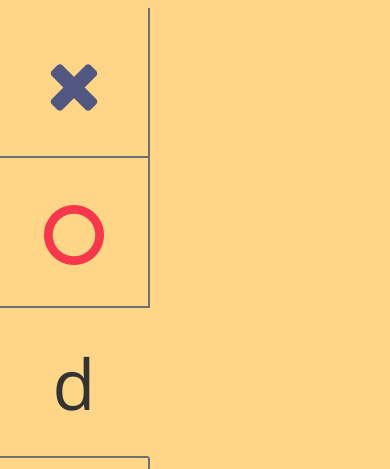
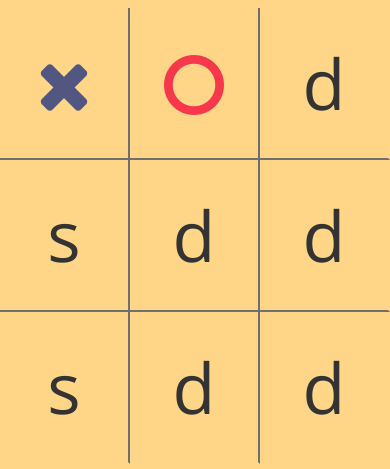
Before and after one commit to elvongray/tic-tac-toe, a React app: page / in a window 390 px wide. Shown: the part 97-566 px from the top of the page. Built offline with nearby package versions, Linux system fonts and the light colour scheme.

Commit message:
complete the game page design amd make it responsive

```diff
--- a/app/components/GamePage.js
+++ b/app/components/GamePage.js
@@ -6,29 +6,33 @@ export default class GamePage extends Component {
 
   render() {
     return (
-      <div className="container">
+      <div className="container-fluid">
         <div className="row">
            <div className="header">
              <h1>Tic Tac Toe</h1>
            </div>
         </div>
         <div className="row">
-           <div className="col-md-6 col-md-offset-4 tictac-container">
+          <div className="col-md-6 col-md-offset-3 col-sm-6 col-sm-offset-3 col-xs-12 tictac-container">
             <div className="row">
-               <div className="col-md-3 cell"><i className="fa fa-times font-times"></i></div>
-               <div className="col-md-3 cell"><i className="fa fa-circle-o font-circle"></i></div>
-               <div className="col-md-3 cell cell-right">d</div>
-               <div className="col-md-3 cell">s</div>
-               <div className="col-md-3 cell">d</div>
-               <div className="col-md-3 cell cell-right">d</div>
-               <div className="col-md-3 cell cell-bottom">s</div>
-               <div className="col-md-3 cell cell-bottom">d</div>
-               <div className="col-md-3 cell cell-right cell-bottom">d</div>
+              <div className="col-md-4 col-sm-4 col-xs-4 cell"><i className="fa fa-times font-times"></i></div>
+              <div className="col-md-4 col-sm-4 col-xs-4 cell"><i className="fa fa-circle-o font-circle"></i></div>
+              <div className="col-md-4 col-sm-4 col-xs-4 cell cell-right">d</div>
+            </div>
+            <div className="row">
+              <div className="col-md-4 col-sm-4 col-xs-4 cell">s</div>
+              <div className="col-md-4 col-sm-4 col-xs-4 cell">d</div>
+              <div className="col-md-4 col-sm-4 col-xs-4 cell cell-right">d</div>
+            </div>
+            <div className="row">
+              <div className="col-md-4 col-sm-4 col-xs-4 cell cell-bottom">s</div>
+              <div className="col-md-4 col-sm-4 col-xs-4 cell cell-bottom">d</div>
+              <div className="col-md-4 col-sm-4 col-xs-4 cell cell-right cell-bottom">d</div>
             </div>
           </div>
         </div>
         <div className="row">
-          <div className="col-md-6 col-md-offset-4 info">
+          <div className="info">
             <span>Your turn to play</span>
           </div>
         </div>
--- a/app/components/GamePage.scss
+++ b/app/components/GamePage.scss
@@ -13,8 +13,6 @@
    margin-top: 20px;
 
   .cell {
-    width: 150px;
-    height: 150px;
     border-right: 2px solid #6f6f6f;
     border-bottom: 2px solid #6f6f6f;
     font-size: 5em;
@@ -42,6 +40,7 @@
 .info {
   margin-top: 10px;
   margin-bottom: 70px;
+  text-align: center;
 
   span {
     font-size: 50px;
--- a/app/styles/base.scss
+++ b/app/styles/base.scss
@@ -3,5 +3,4 @@ body {
   height: 100%;
   background-color: #FFD687;
   font-family: "Open Sans", "Helvetica Neue", Helvetica, Arial, sans-serif;
-  overflow: hidden;
 }
```
Lines whose indentation alone changed are shown as unchanged.
